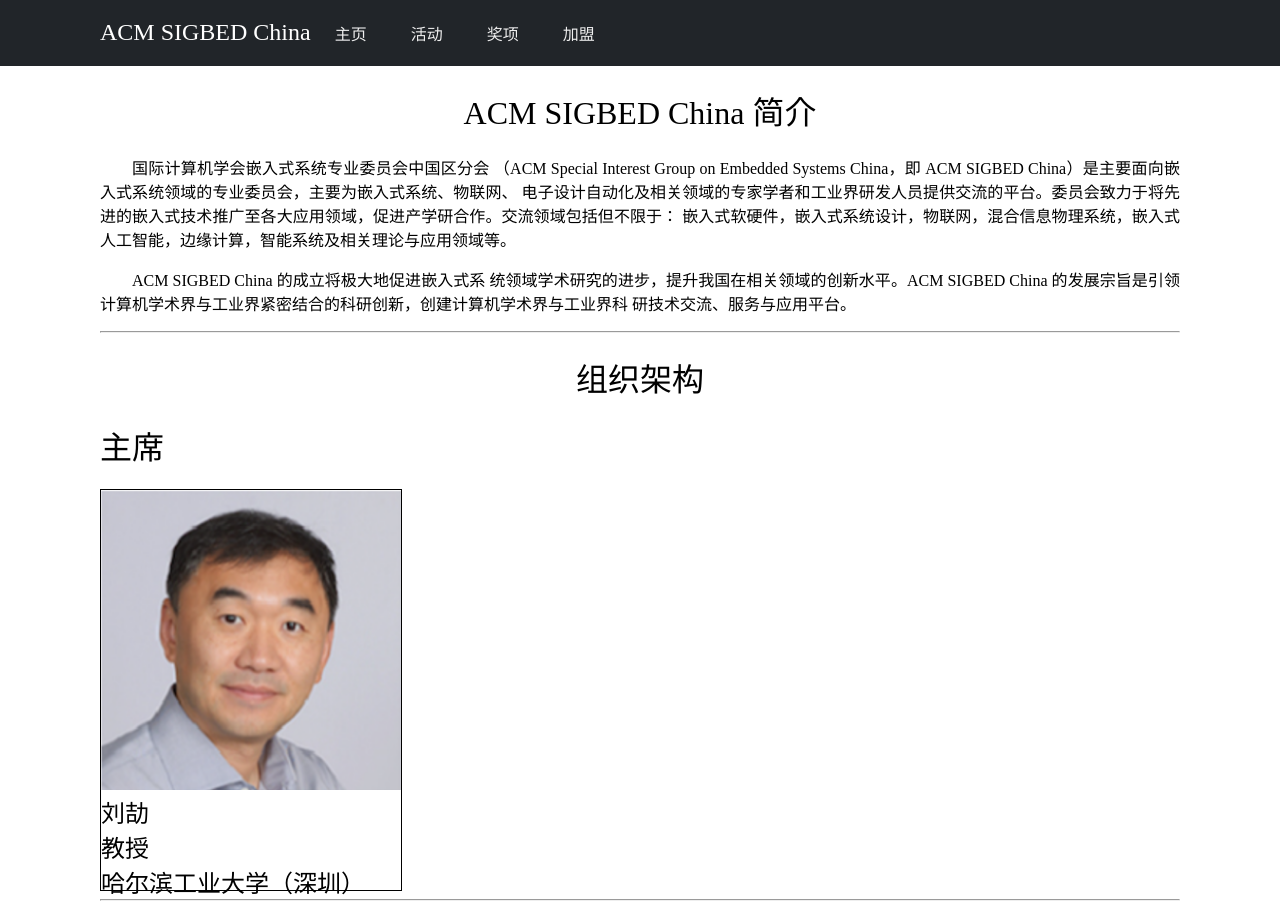
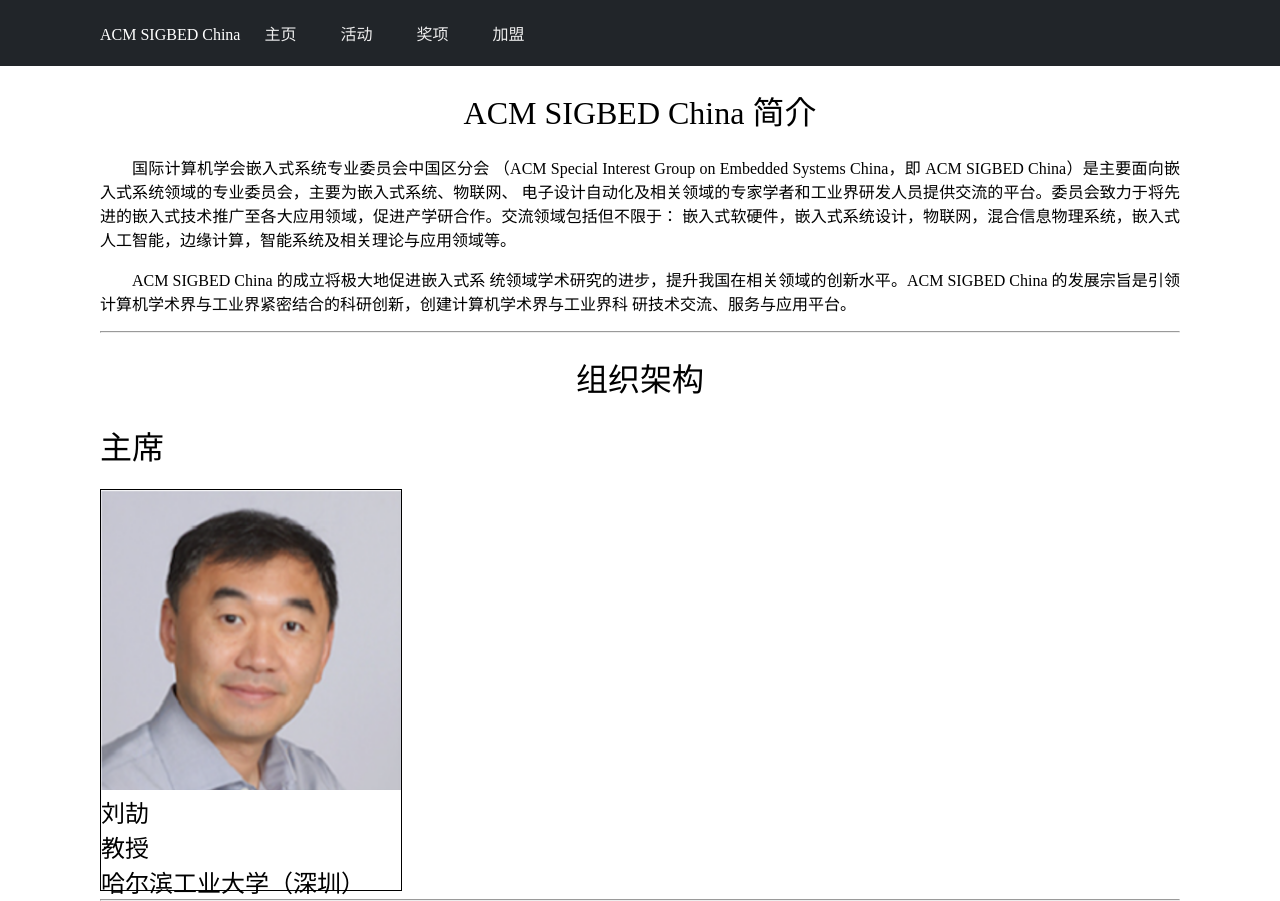
Before and after one commit to sigdaeastchina/sigdaeastchina.github.io, a plain HTML site: page index.html in a window 1280 px wide. Shown: the top 901 px of the page. Drawn offline with Linux system fonts and the light colour scheme.

Commit message:
Update index.html

```diff
--- a/index.html
+++ b/index.html
@@ -14,7 +14,7 @@
 <div class="wrapper row1">
 	<header id="header">
 		<nav>
-			<h2><a href="index.html">ACM SIGBED China</a></h2>
+			<p><a href="index.html">ACM SIGBED China</a></p>
 		</nav>
 
 		<nav>
```
